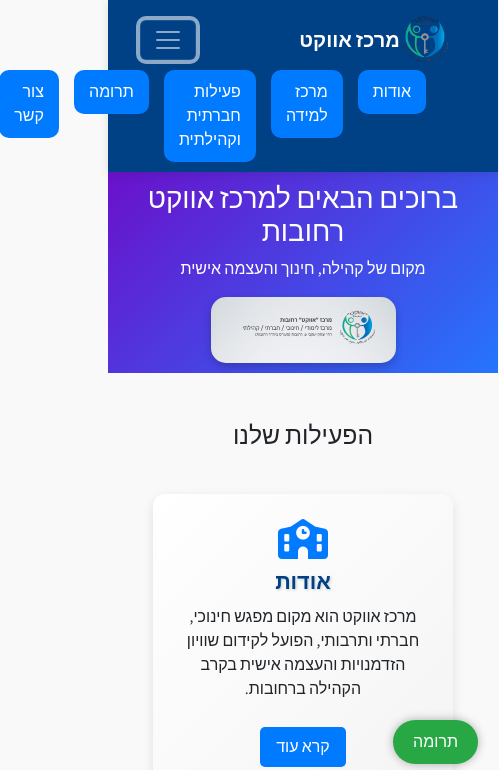
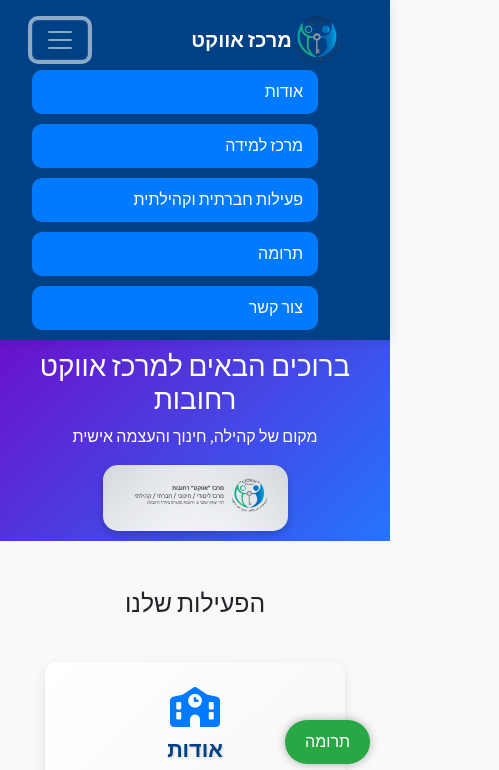
Before and after one commit to eliyahurefaeli/ngo-website-, a plain HTML site: page index.html in a window 390 px wide. Both pictures are taken after a click on the button "Toggle navigation". Shown: the top 770 px of the page, 499 px wide, since content can reach past the window. Drawn offline with nearby package versions, Linux system fonts and the light colour scheme.

Commit message:
Update index.html

```diff
--- a/index.html
+++ b/index.html
@@ -217,6 +217,14 @@
             font-weight: bold;
             color: #007bff;
         }
+
+        /* Media query for mobile devices */
+        @media (max-width: 768px) {
+            .navbar .navbar-nav {
+                flex-direction: column;
+                gap: 10px;
+            }
+        }
     </style>
 </head>
 <body>
```
